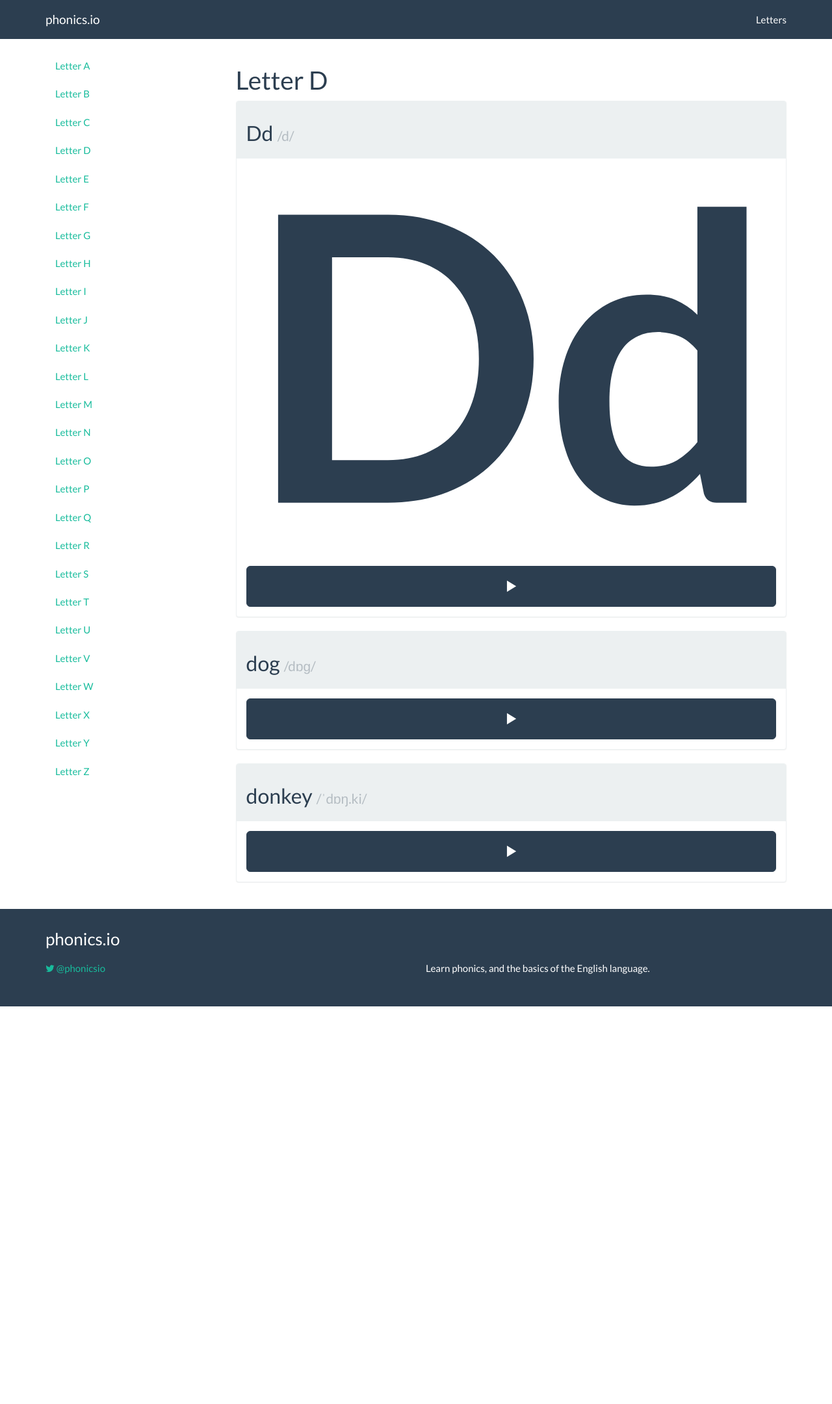
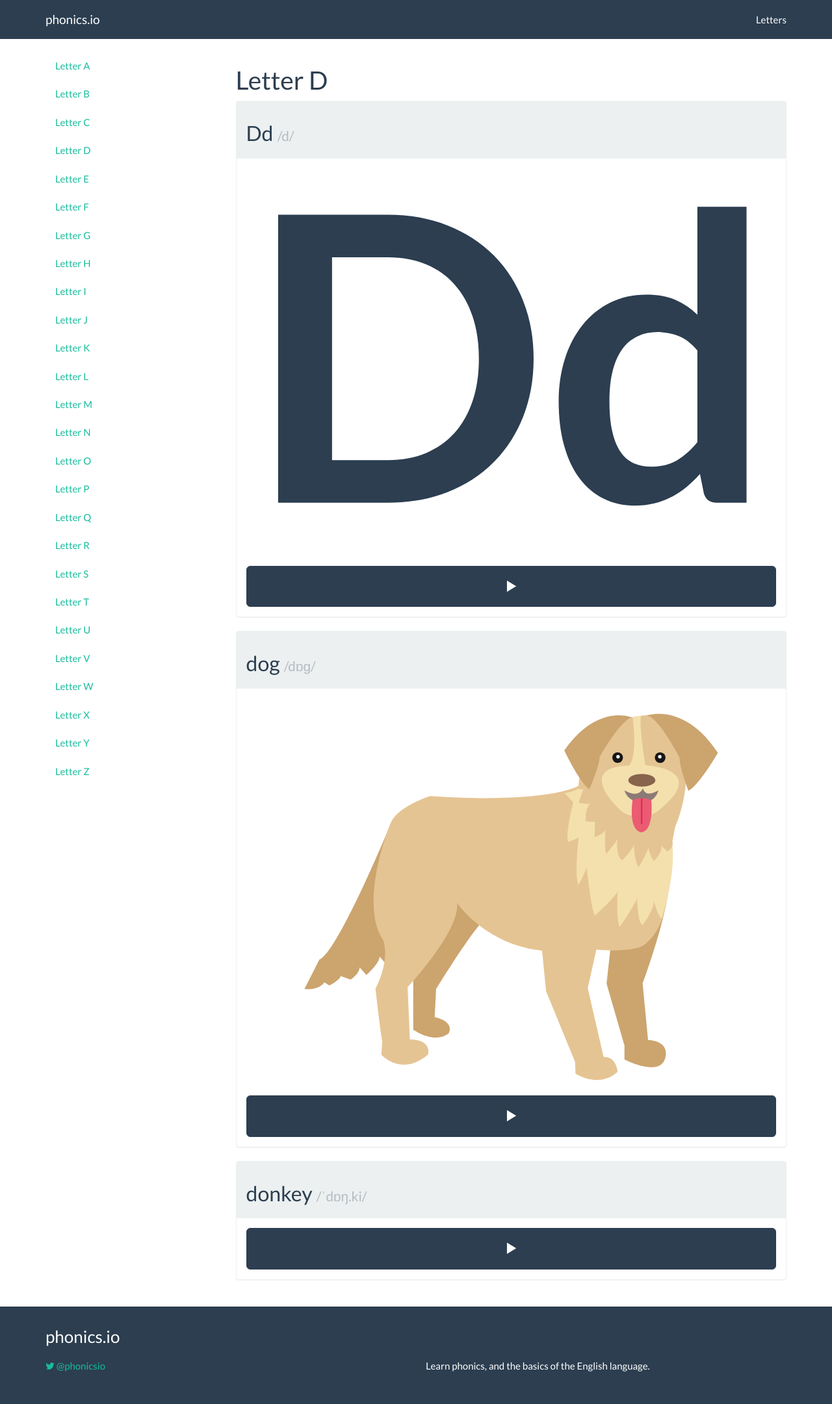
Before and after one commit to irmbrady/phonics.io, a Jekyll site: the page built from letters/d.html, in a window 1280 px wide. Shown: the whole page at 65% size. Built offline with Jekyll 4.4.1, drawn with Linux system fonts in a browser that asks for light colours; nearby versions of some CDN libraries; before the commit the page ends 1549 px from its top, so only the background shows below that.

Commit message:
Added dog svg

```diff
--- a/letters/d.html
+++ b/letters/d.html
@@ -26,7 +26,7 @@
     <h2>dog <small>/dɒɡ/</small></h2>
   </div>
   <div class="panel-body">
-    <!-- <img src="/../resources/images/XX.svg" alt="XX" style="width: 100%; display: block;"/> -->
+    <img src="/../resources/images/dog.svg" alt="dog" style="width: 100%; display: block;"/>
     <audio id="say-dog">
       <source src="/../resources/sounds/mp3/dog.mp3" type="audio/mpeg" />
       <source src="/../resources/sounds/ogg/dog.ogg" type="audio/ogg" />
```
Also changed, not shown: resources/images/dog.svg (added).
